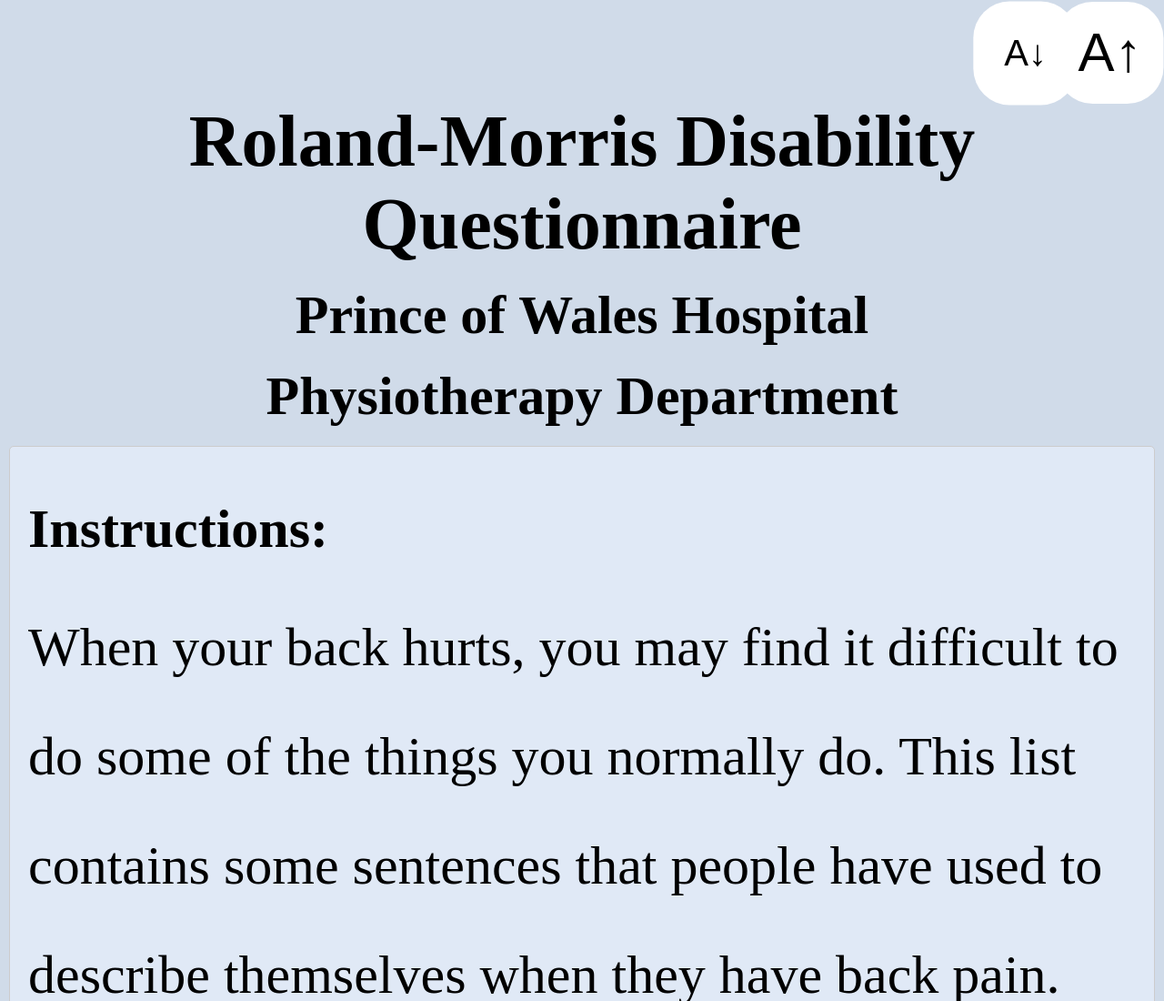
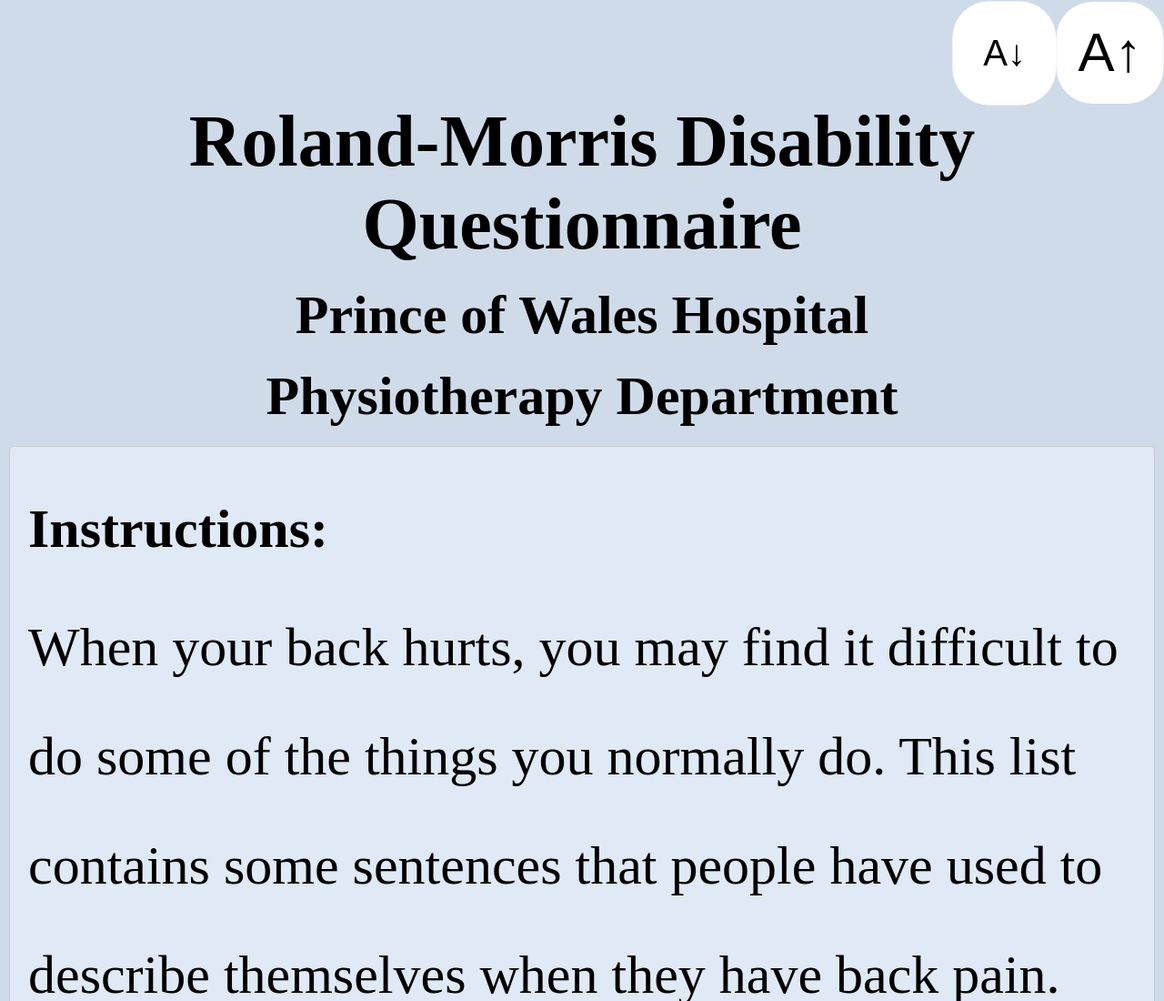
Before and after one commit to pwhphysio/m_RolandMorris_e, a plain HTML site: page index.html in a window 1280 px wide. Shown: the top 1100 px of the page at 91% size. Drawn offline with Linux system fonts and the light colour scheme.

Commit message:
Update index.html

```diff
--- a/index.html
+++ b/index.html
@@ -224,7 +224,7 @@
 
 		.decrease-font-size-btn{
 			transform: scale(2);
-            margin-right: 65px;
+            margin-right: 88px;
             margin-top: 20px;
         }
         #result {
```
